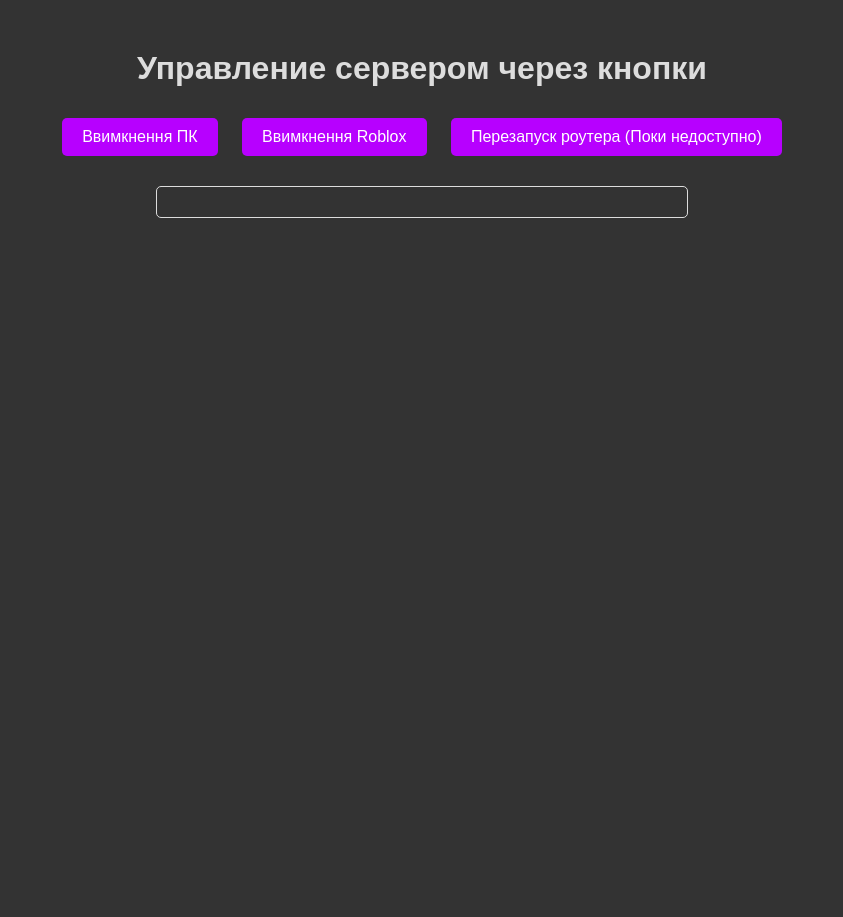
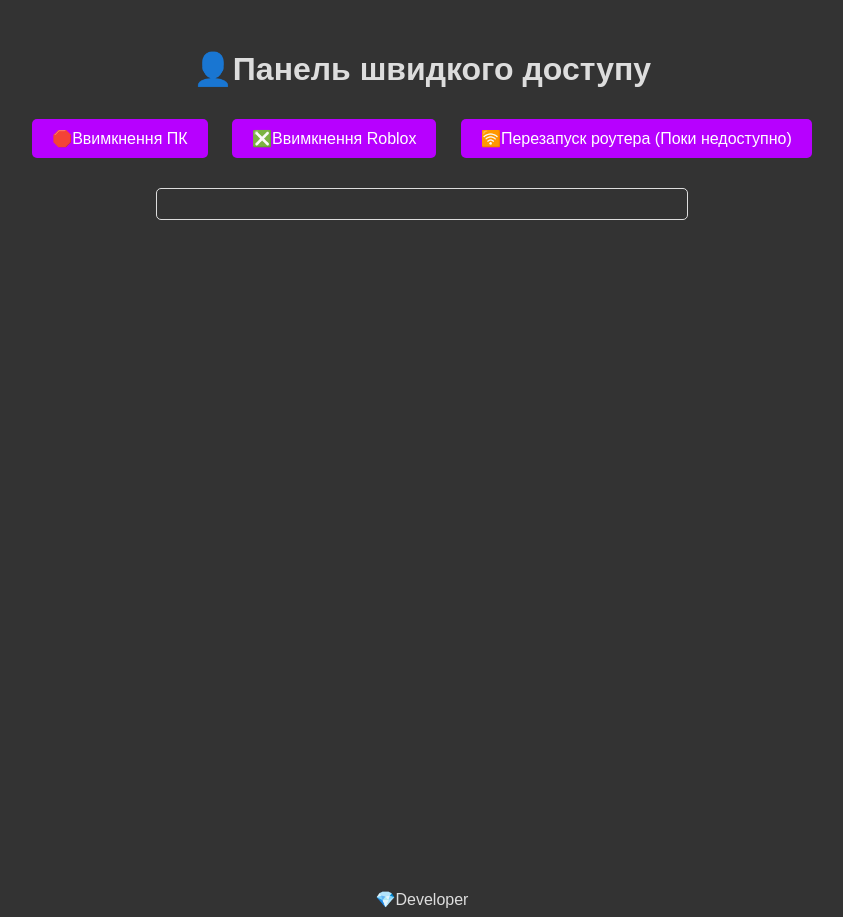
Before and after one commit to TheDmitryY/blackshark, a FastAPI app: page / in a window 1280 px wide. Shown: the whole page, without its empty margins (218-1061 px from the left). Before the commit the page ends 218 px from the top, so only its background shows below. Run offline with FastAPI, Linux system fonts and the light colour scheme.

Commit message:
final design

```diff
--- a/src/main.py
+++ b/src/main.py
@@ -38,9 +38,9 @@ async def handle_button_click(request: ButtonRequest):
       else:
             return {"message": "Виникла помилка спробуйте ще раз!"}
     elif request.button_id == "action3":
-        return {"message": "Сервер: Запущено действие 3!"}
+        return {"message": "Функція в розробці!"}
     else:
-        raise HTTPException(status_code=400, detail="Неизвестная кнопка")
+        raise HTTPException(status_code=400, detail="Незрозуміла кнопка")
 
 if __name__ == "__main__":
     os.system("fastapi run main.py")
--- a/src/static/script.js
+++ b/src/static/script.js
@@ -1,6 +1,6 @@
 async function sendRequest(buttonId) {
     const responseDiv = document.getElementById("response");
-    responseDiv.textContent = "Отправка запроса...";
+    responseDiv.textContent = "Відправка запроса...";
 
     try {
         const response = await fetch("/api/button_click", {
@@ -14,6 +14,6 @@ async function sendRequest(buttonId) {
         const data = await response.json();
         responseDiv.textContent = data.message;
     } catch (error) {
-        responseDiv.textContent = "Ошибка: " + error.message;
+        responseDiv.textContent = "Помилка: " + error.message;
     }
 }
--- a/src/static/style.css
+++ b/src/static/style.css
@@ -31,3 +31,11 @@ button:hover {
 h1{
     color: #ddd;
 }
+
+a{
+    color: #ddd;
+    text-decoration: none;
+    display: grid;
+    grid-template-rows: 3fr auto;
+    margin-top: 670px;
+}
--- a/src/templates/admin.html
+++ b/src/templates/admin.html
@@ -1,15 +1,16 @@
 <!DOCTYPE html>
     <html>
     <head>
-        <title>Кнопки и FastAPI</title>
+        <title>💥Dark Shark - by suns v1</title>
         <link rel="stylesheet" href="/static/style.css">
     </head>
     <body>
-        <h1>Управление сервером через кнопки</h1>
-        <button onclick="sendRequest('button1')">Ввимкнення ПК</button>
-        <button onclick="sendRequest('button2')">Ввимкнення Roblox</button>
-        <button onclick="sendRequest('action3')">Перезапуск роутера (Поки недоступно)</button>
+        <h1>👤Панель швидкого доступу</h1>
+        <button onclick="sendRequest('button1')">🛑Ввимкнення ПК</button>
+        <button onclick="sendRequest('button2')">❎Ввимкнення Roblox</button>
+        <button onclick="sendRequest('action3')">🛜Перезапуск роутера (Поки недоступно)</button>
         <div id="response"></div>
         <script src="/static/script.js"></script>
+        <a href="https://t.me/trusres">💎Developer</a>
     </body>
     </html>
```
